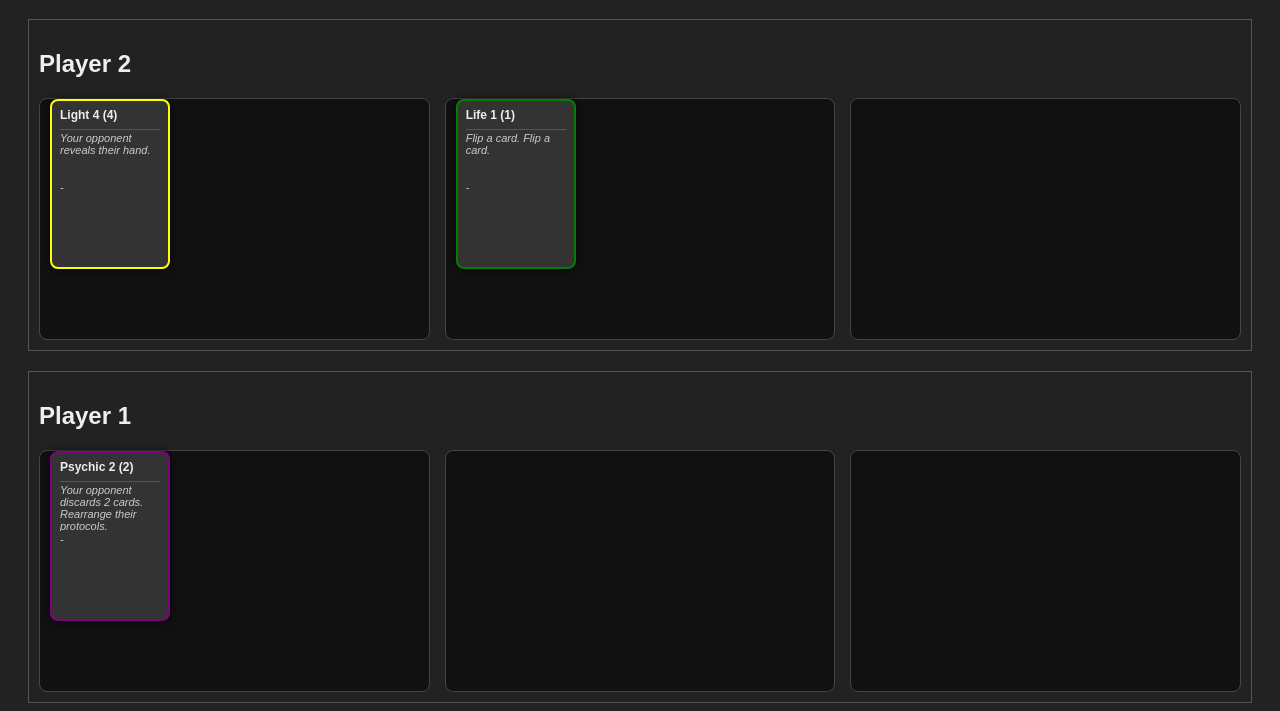
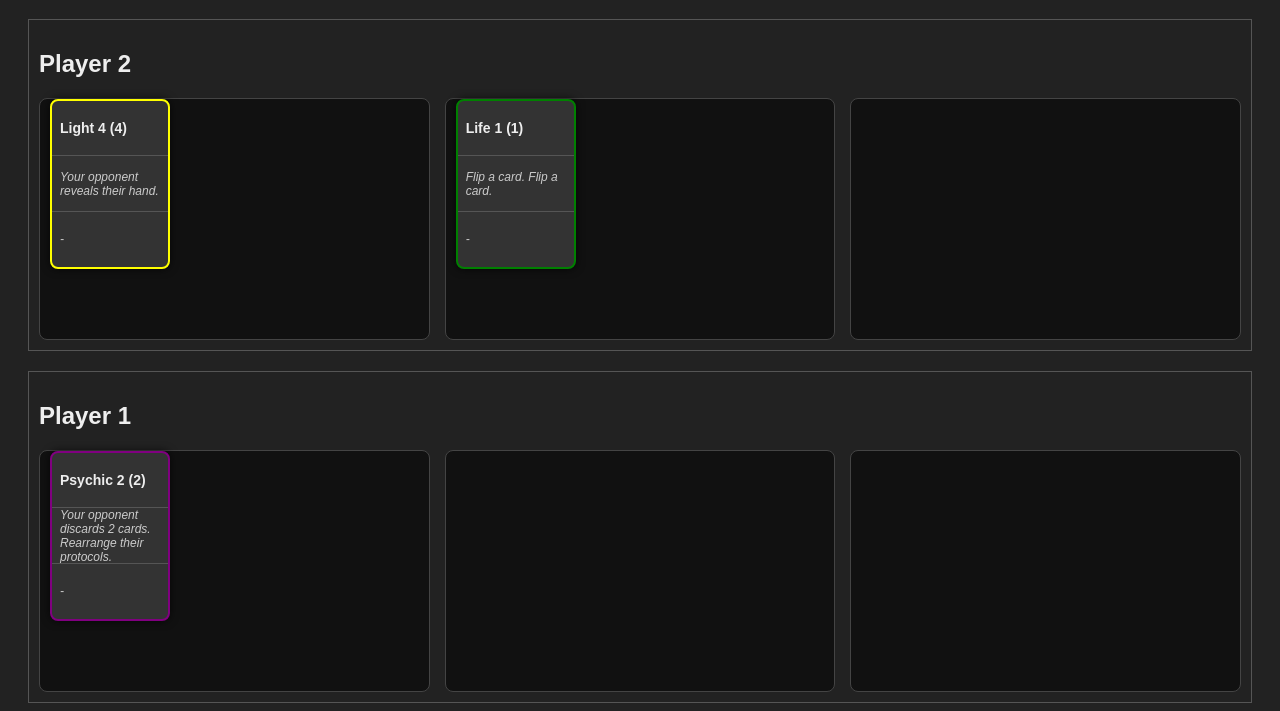
Before and after one commit to lucasrochester/compile-game, a website: page public/index.html in a window 1280 px wide. Shown: the part 89-800 px from the top of the page. Drawn offline with Linux system fonts and the light colour scheme.

Commit message:
Update style.css

```diff
--- a/public/style.css
+++ b/public/style.css
@@ -38,45 +38,47 @@ body {
   color: #eee;
   cursor: pointer;
   user-select: none;
-  padding: 6px 8px;
   box-sizing: border-box;
   display: flex;
   flex-direction: column;
   overflow: hidden;
+  border: 2px solid gray;
   transition: top 0.3s ease;
 }
 
-.line .card.face-down {
-  filter: brightness(0.4);
-  user-select: none;
-  color: transparent !important; /* Hide all text */
+/* Equal height sections, 3 sections in the card */
+.card-section {
+  flex: 1 1 0;
+  padding: 6px 8px;
+  box-sizing: border-box;
+  overflow: hidden;
+  text-overflow: ellipsis;
+  white-space: normal;
+  display: flex;
+  align-items: center;
 }
 
-.card-section {
-  padding: 2px 0;
-  font-size: 12px;
-  line-height: 1.1;
-  overflow-wrap: break-word;
-  white-space: normal;
+/* Border lines separating the sections */
+.card-top {
+  font-weight: bold;
+  border-bottom: 1.5px solid #555;
+  font-size: 14px;
+  justify-content: flex-start;
 }
 
-.card-top {
-  flex: 0 0 auto;
-  font-weight: bold;
-  white-space: nowrap;
-  text-overflow: ellipsis;
-  overflow: hidden;
-  border-bottom: 1px solid #555;
-  min-height: 18px;
+.card-middle {
+  font-style: italic;
+  border-bottom: 1.5px solid #555;
+  font-size: 12px;
+  color: #ccc;
+  justify-content: flex-start;
 }
 
-.card-middle, .card-bottom {
-  flex: 1 1 auto;
+.card-bottom {
   font-style: italic;
-  font-size: 11px;
+  font-size: 12px;
   color: #ccc;
-  overflow-y: auto;
-  max-height: 45px; /* limit height, scroll if needed */
+  justify-content: flex-start;
 }
 
 /* When card is covered: only show top section */
@@ -85,6 +87,14 @@ body {
   display: none;
 }
 
+/* Face down cards: hide ALL text */
+.line .card.face-down {
+  color: transparent !important;
+  user-select: none;
+  filter: brightness(0.4);
+}
+
+/* Hand styling */
 #hand-container {
   border: 1px solid #555;
   padding: 10px;
```
